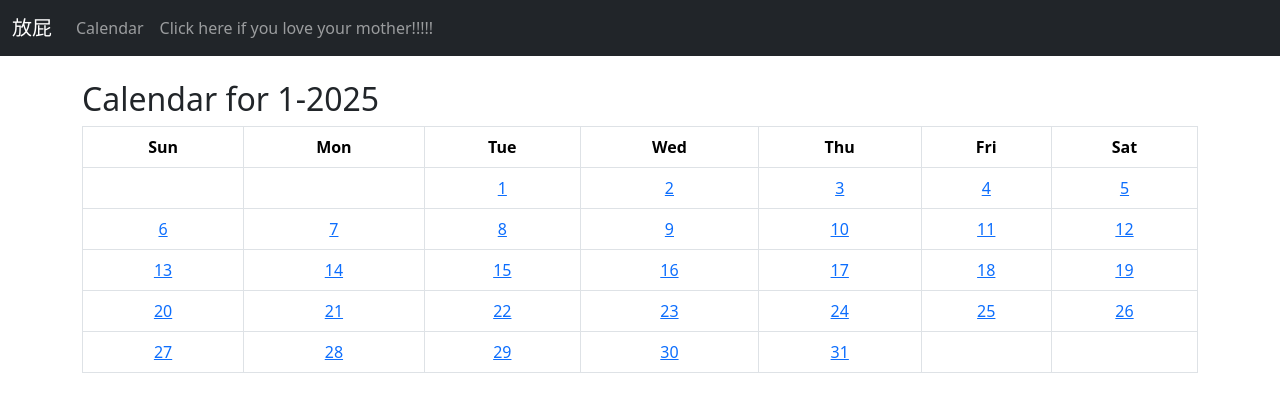
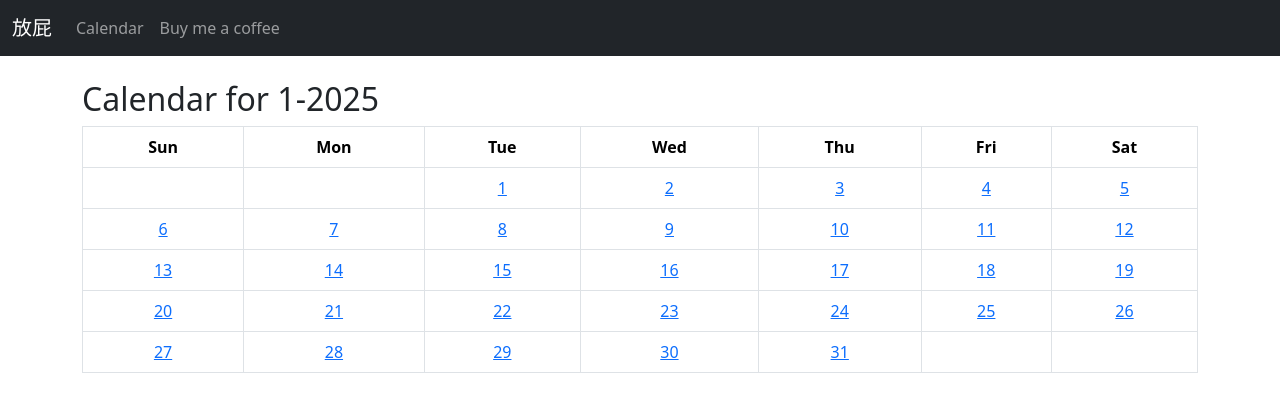
Before and after one commit to wheyy/ACCAD6, a Flask app: page /calendar in a window 1280 px wide. Shown: the top 412 px of the page. Run offline with Flask 3, Linux system fonts and the light colour scheme.

Commit message:
Update base.html

```diff
--- a/templates/base.html
+++ b/templates/base.html
@@ -23,7 +23,7 @@
                         <a class="nav-link" href="/calendar">Calendar</a>
                     </li>
                     <li class="nav-item">
-                        <a class="nav-link" href="/coffee">Click here if you love your mother!!!!!</a>
+                        <a class="nav-link" href="/coffee">Buy me a coffee</a>
                     </li>
                 </ul>
             </div>
```
